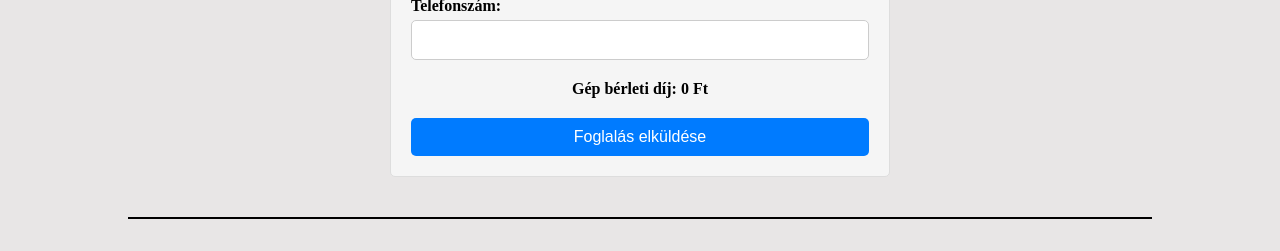
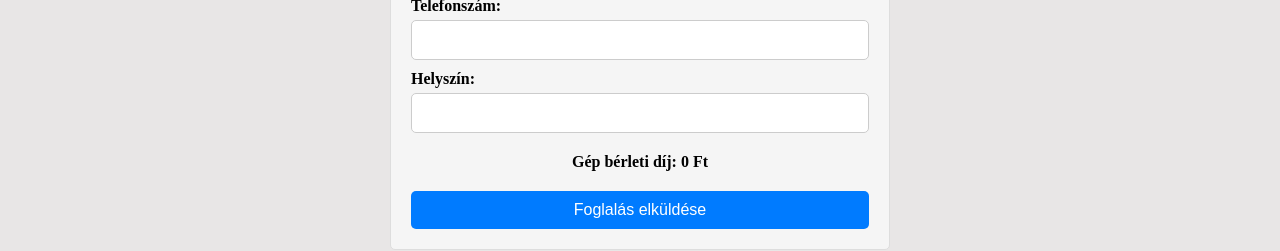
Before and after one commit to Zsotya/manitoupeti, a Vue app in the folder frontend/: page /berelheto-gepeink/1 in a window 1280 px wide. Shown: the part 851-1102 px from the top of the page. Built offline with nearby package versions, Linux system fonts and the light colour scheme; no server answers.

Commit message:
Added location input field for BookingForm.vue

```diff
--- a/frontend/src/components/MachineDetailComponents/BookingForm.vue
+++ b/frontend/src/components/MachineDetailComponents/BookingForm.vue
@@ -29,6 +29,10 @@
         <div class="input-group">
           <label for="phone">Telefonszám:</label>
           <input type="tel" id="phone" v-model="phoneNumber" />
+        </div>
+        <div>
+          <label for="location">Helyszín:</label>
+          <input type="text" id="location" v-model="location" />
         </div>
       </div>
 
```
